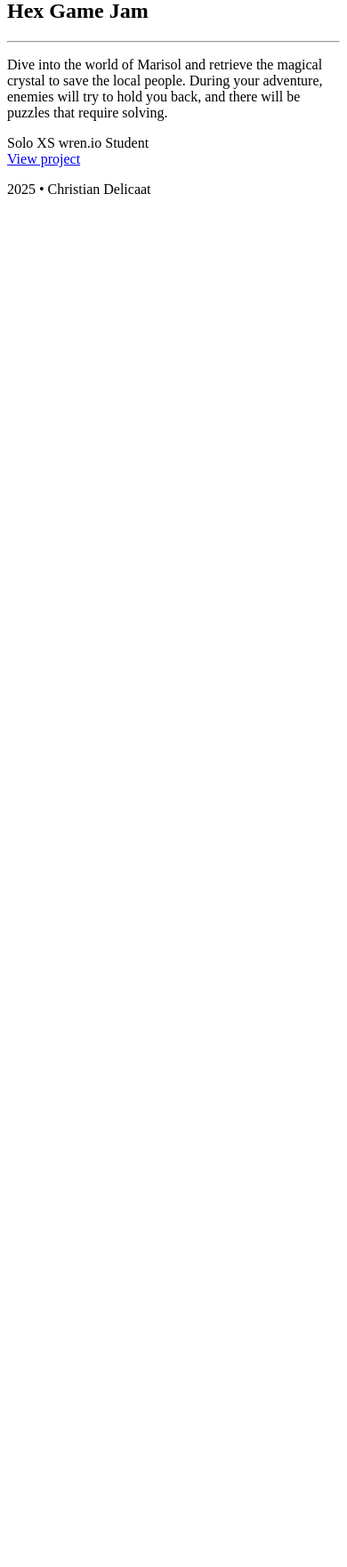
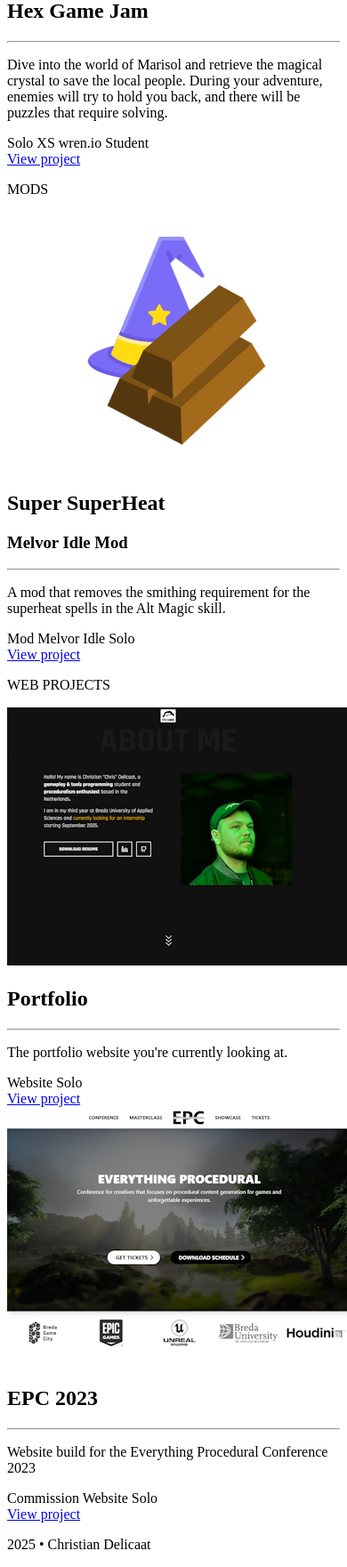
Before and after one commit to ArchBacon/Portfolio, a Symfony app: template templates/homev2/index.html.twig in a window 390 px wide; the page is wider, and only the part inside the window is pictured. Shown: the part 4619-6380 px from the top of that part at 89% size. Before the commit the page ends 4837 px from the top of that part, so only its background shows below. Run offline with Twig, Linux system fonts and the light colour scheme; the template is opened without the code that fills it, so the values that code supplies are empty; some libraries are stand-ins or nearby versions.

Commit message:
Added projects to frond-end

```diff
--- a/templates/homev2/portfolio.html.twig
+++ b/templates/homev2/portfolio.html.twig
@@ -40,7 +40,42 @@
         path('app_project_hexgamejam'),
         asset('projects/hex_gamejam/thumbnail_02_387x290.png'),
         asset('projects/hex_gamejam/thumbnail_03_387x290.png'),
-        asset('projects/hex_gamejam/thumbnail_01_174x174.png'),
+    ) }}
+</div>
+<p class="uppercase font-bold text-5xl text-secondary text-center border-b-2 border-secondary mb-4">MODS</p>
+<div class="p-6 sm:p-14 lg:px-0 grid grid-cols-1 md:grid-cols-2 gap-24 container mx-auto max-w-screen-xl">
+    {{ _self.project(
+        'Super SuperHeat',
+        'Melvor Idle Mod',
+        'A mod that removes the smithing requirement for the superheat spells in the Alt Magic skill.',
+        'Mod, Melvor Idle, Solo',
+        path('app_supersuperheat'),
+        asset('projects/super_superheat/superheat_512x288.png'),
+        '',
+        'https://github.com/ArchBacon/SuperSuperheat'
+    ) }}
+</div>
+<p class="uppercase font-bold text-5xl text-secondary text-center border-b-2 border-secondary mb-4">WEB PROJECTS</p>
+<div class="p-6 sm:p-14 lg:px-0 grid grid-cols-1 md:grid-cols-2 gap-24 container mx-auto max-w-screen-xl">
+    {{ _self.project(
+        'Portfolio',
+        '',
+        'The portfolio website you\'re currently looking at.',
+        'Website, Solo',
+        path('app_portfolio'),
+        asset('projects/portfolio/portfolio_02.png'),
+        '',
+        'https://github.com/ArchBacon/Portfolio'
+    ) }}
+    {{ _self.project(
+        'EPC 2023',
+        '',
+        'Website build for the Everything Procedural Conference 2023',
+        'Commission, Website, Solo',
+        path('app_epc2023'),
+        asset('projects/epc2023/epc.png'),
+        '',
+        'https://github.com/ArchBacon/EverythingProcedural'
     ) }}
 </div>
 
@@ -55,10 +90,10 @@
     github_route
     ) %}
     <div class="mb-10 flex flex-col gap-x-14">
-        <div class="relative min-h-[300px] sm:min-h-[480px] mb-8">
-            <div class="relative w-full flex flex-col gap-y-2 items-end">
-                <img src="{{ image2 }}" alt="" class="rounded w-56 sm:w-96 -z-10">
-                <img src="{{ image1 }}" alt="" class="rounded w-56 sm:w-96 absolute md:relative lg:absolute left-0 top-2/3 z-0">
+        <div class="relative {% if image2 != '' %}min-h-[300px] sm:min-h-[480px]{% endif %} mb-8">
+            <div class="relative w-full flex flex-col gap-y-2 {% if image2 != '' %}items-end{% endif %}">
+                {% if image2 != '' %}<img src="{{ image2 }}" alt="" class="border-2 border-secondary rounded w-56 sm:w-96 -z-10">{% endif %}
+                <img src="{{ image1 }}" alt="" class="border-2 border-secondary rounded w-56 sm:w-96 {% if image2 != '' %}absolute md:relative lg:absolute left-0 top-2/3 z-0{% endif %}">
             </div>
         </div>
         <div>
```
Also changed, not shown: src/Controller/ProjectController.php (+18 -0 lines), templates/project/epc2023.html.twig (added, +10 -0 lines), templates/project/portfolio.html.twig (added, +10 -0 lines), templates/project/supersuperheat.html.twig (added, +10 -0 lines), public/projects/epc2023/epc.png (added), public/projects/planets/thumbnail_01_174x174.png (deleted), public/projects/portfolio/portfolio_01.png (added), public/projects/portfolio/portfolio_02.png (added), public/projects/super_superheat/melvor.png (added), public/projects/super_superheat/superheat_512x288.png (added).
